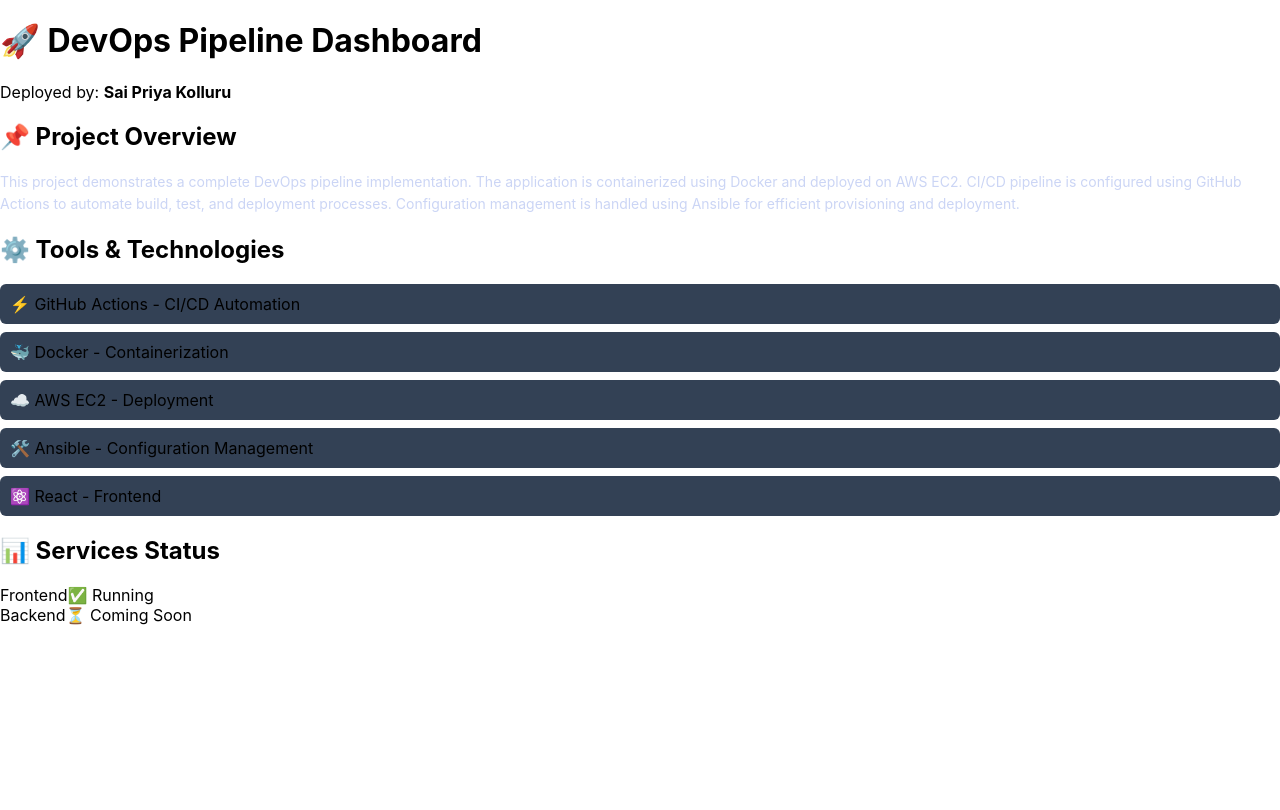
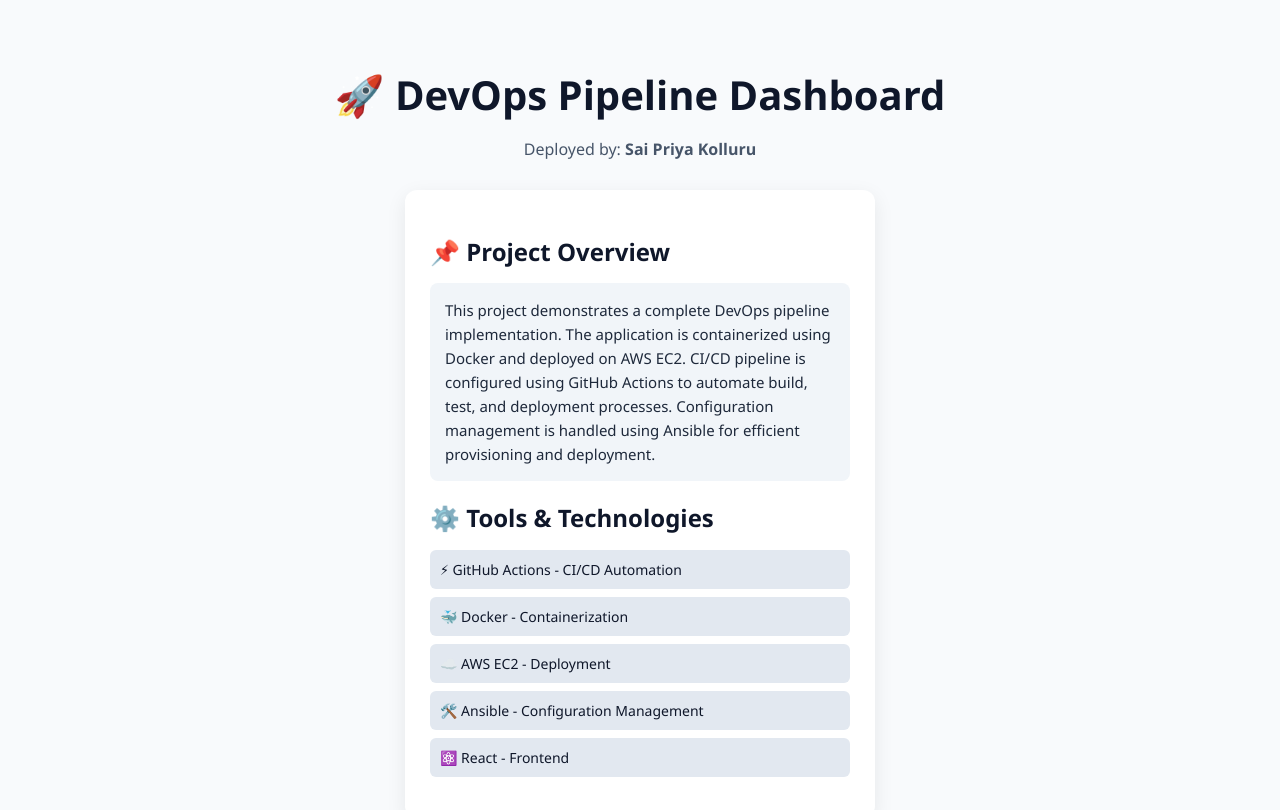
Before and after one commit to Saipriyakapuganti/devops-assignment, a React (Create React App) app: page / in a window 1280 px wide. Shown: the top 810 px of the page. Built offline with nearby package versions, Linux system fonts and the light colour scheme.

Commit message:
updated UI styling

```diff
--- a/src/App.css
+++ b/src/App.css
@@ -1,19 +1,92 @@
+/* Global Styles */
+body {
+  margin: 0;
+  font-family: "Segoe UI", Tahoma, Geneva, Verdana, sans-serif;
+  background: #f8fafc;
+  color: #0f172a;
+}
+
+/* Main Container */
+.container {
+  text-align: center;
+  padding: 40px 20px;
+}
+
+/* Title */
+h1 {
+  font-size: 2.5rem;
+  margin-bottom: 10px;
+  color: #0f172a;
+}
+
+/* Author */
+.author {
+  margin-bottom: 30px;
+  color: #475569;
+  font-size: 16px;
+}
+
+/* Card Layout */
+.card {
+  background: #ffffff;
+  padding: 25px;
+  border-radius: 12px;
+  width: 420px;
+  margin: 20px auto;
+  box-shadow: 0 6px 20px rgba(0, 0, 0, 0.08);
+  text-align: left;
+}
+
+/* Section Titles */
+h2 {
+  margin-bottom: 15px;
+  color: #0f172a;
+}
+
+/* Project Description */
 .description {
-  font-size: 14px;
-  color: #cbd5f5;
+  font-size: 15px;
+  color: #1e293b;
+  background: #f1f5f9;
+  padding: 15px;
+  border-radius: 8px;
   margin-bottom: 20px;
   line-height: 1.6;
 }
 
+/* Tools List */
 .tools {
   list-style: none;
   padding: 0;
 }
 
 .tools li {
-  background: #334155;
+  background: #e2e8f0;
+  color: #0f172a;
   margin: 8px 0;
   padding: 10px;
   border-radius: 6px;
-  text-align: left;
+  font-size: 14px;
 }
+
+/* Services Section */
+.service {
+  display: flex;
+  justify-content: space-between;
+  padding: 12px 15px;
+  margin-top: 10px;
+  border-radius: 8px;
+  font-size: 15px;
+  font-weight: 500;
+}
+
+/* Status Colors */
+.running {
+  background: #dcfce7;
+  color: #166534;
+}
+
+.pending {
+  background: #fef3c7;
+  color: #92400e;
+}
```
